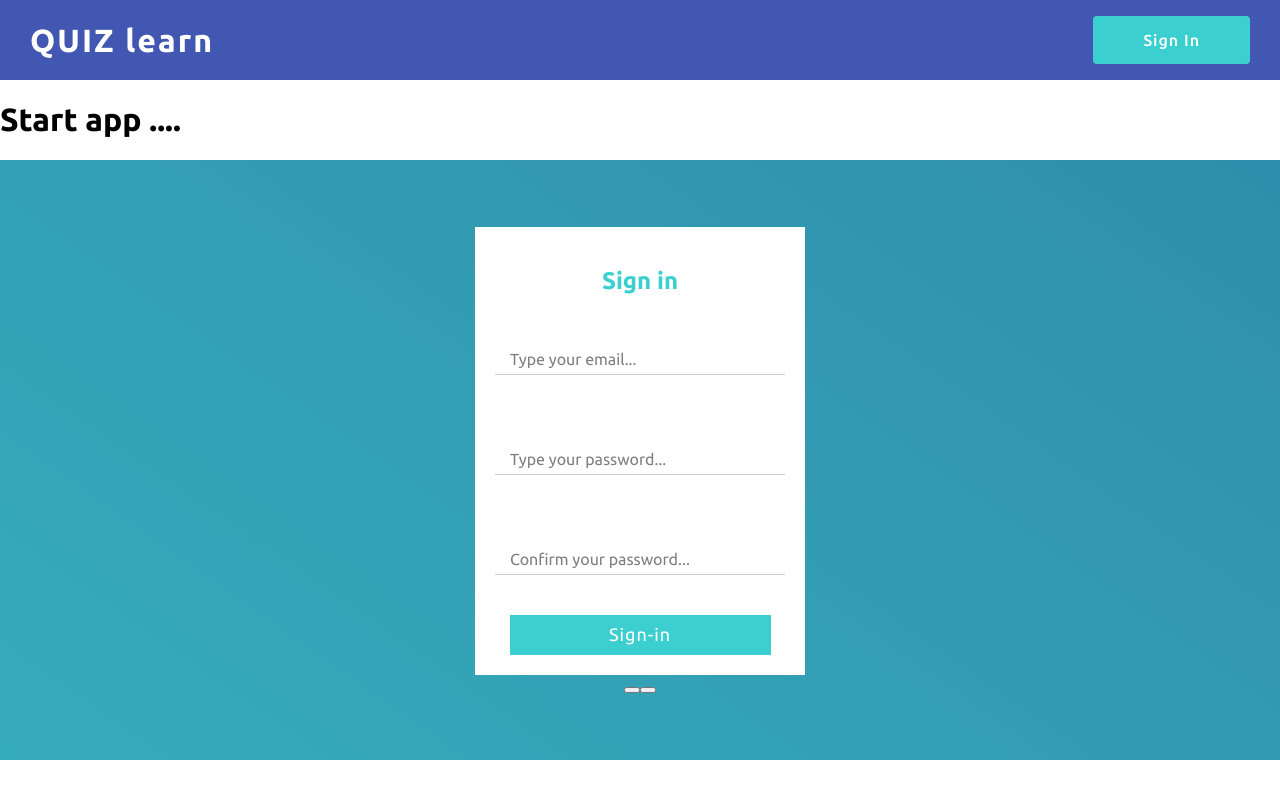
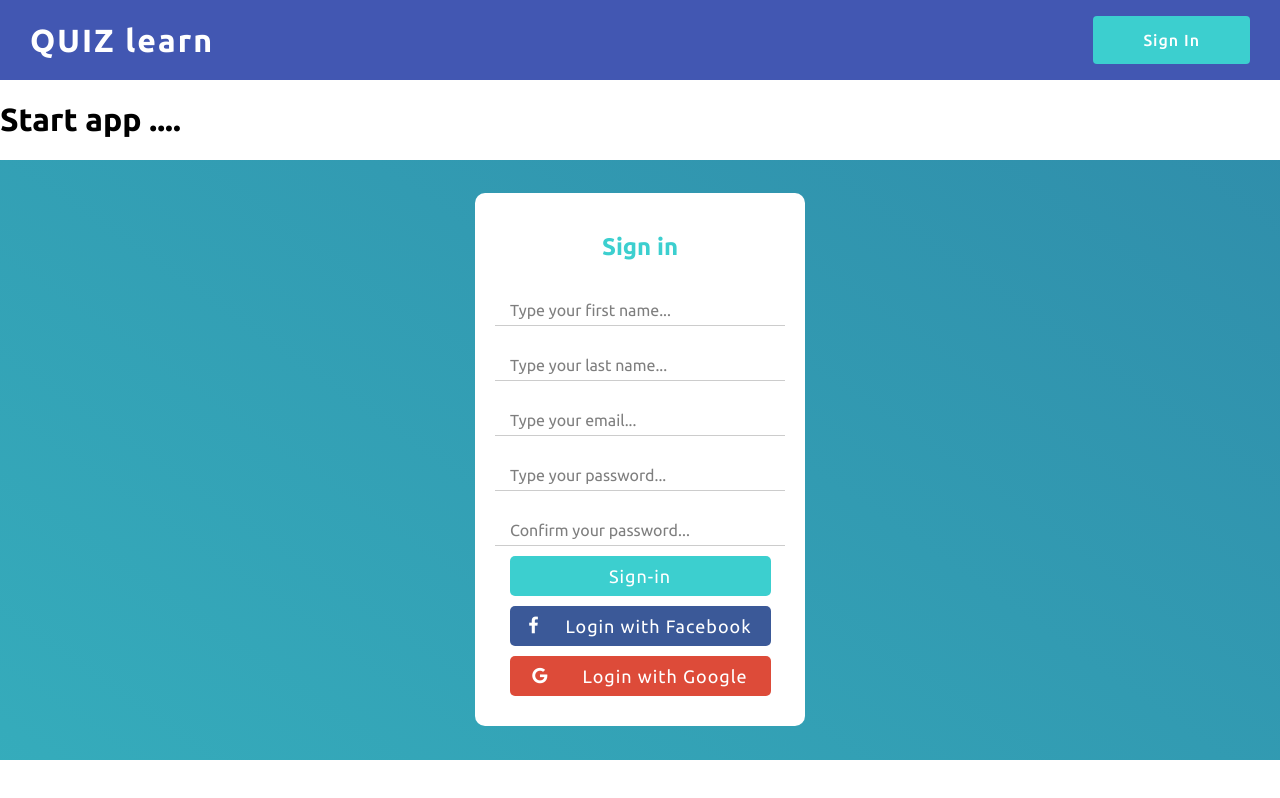
Before and after one commit to slavikzdebskyy/Quiz-learn, an Angular app: page / in a window 1280 px wide. Built offline with nearby package versions, Linux system fonts and the light colour scheme; what angular-bootstrap-md, angular5-social-login, src would draw is missing.

Commit message:
finished signIn component

```diff
--- a/src/app/core/signin/signin.component.html
+++ b/src/app/core/signin/signin.component.html
@@ -1,6 +1,16 @@
 <div class="sing-up-container">
   <form [formGroup]="signInForm" (ngSubmit)="signIn()">
     <h2>Sign in</h2>
+    <label>
+      <input placeholder=" " type="text" formControlName="firstName" [ngClass]="{ 'not-valid': submitted && form.firstName.errors }">
+      <span class="placeholder">Type your first name...</span>
+      <span class="error-validation"  *ngIf="submitted && form['firstName'].errors">Enter correct first name</span>
+    </label>
+    <label>
+      <input placeholder=" " type="text" formControlName="lastName" [ngClass]="{ 'not-valid': submitted && form.lastName.errors }">
+      <span class="placeholder">Type your last name...</span>
+      <span class="error-validation"  *ngIf="submitted && form['lastName'].errors">Enter correct last name</span>
+    </label>
     <label>
       <input placeholder=" " type="email" formControlName="email" [ngClass]="{ 'not-valid': submitted && form.email.errors }">
       <span class="placeholder">Type your email...</span>
@@ -19,9 +29,10 @@
         <span class="error-validation" *ngIf="submitted && !isPasswordsEqual">Passwords in not equal</span>
     </label>
     <button type="submit">Sign-in</button>
+    <div class="social-btns-container">
+      <button (click)="socialSignIn('facebook')" class="fa fa-facebook"><span>Login with Facebook</span></button>
+      <button (click)="socialSignIn('google')" class="fa fa-google"><span>Login with Google</span></button>
+    </div>
   </form>
-  <div class="social-btns-container">
-      <button (click)="socialSignIn('facebook')"></button>
-      <button (click)="socialSignIn('google')"></button>
-  </div>
+
 </div>
--- a/src/app/core/signin/signin.component.scss
+++ b/src/app/core/signin/signin.component.scss
@@ -1,3 +1,4 @@
+@import url("https://cdnjs.cloudflare.com/ajax/libs/font-awesome/4.7.0/css/font-awesome.min.css");
 @import './../../../scss_modules/mixins';
 
 .sing-up-container {
@@ -8,20 +9,35 @@
   background-size: 600% 600%;
   animation: bg-anim 19s ease infinite;
 }
+
+.social-btns-container {
+  @include flex(column, center, space-around);
+  width: 100%;
+}
+
+.form-group {
+  width: 100%;
+  margin: 20px 0 20px;
+}
+
 h2 {
   color: #3ccfcf;
 }
+
 form {
   @include flex(column, center, space-around);
   width: 330px;
   padding: 20px;
   background-color: #fff;
+  border-radius: 10px;
 }
+
 label {
-  margin:20px 0;
+  margin: 5px 0;
   position:relative;
   display:inline-block;
 }
+
 span {
   &.placeholder {
   padding: 15px;
@@ -48,7 +64,7 @@ input {
   border: none;
   background: none;
   padding: 5px 15px;
-  margin-bottom: 20px;
+  margin-bottom: 5px;
   font-size: 21px;
   transition: 0.4s;
   border-bottom: 1px solid #ccc;
@@ -59,33 +75,44 @@ input {
     border-bottom: 2px solid #cc0000;
   }
 }
-.form-group {
-  width: 100%;
-  margin: 20px 0 20px;
-}
-button[type='submit'] {
+
+button {
+  @include flex(row, center, space-around);
   width: 90%;
   height: 40px;
   letter-spacing: 1px;
   font-size: 18px;
   color: #fff;
-  background-color: #3ccfcf;
   transition: 0.3s;
+  margin-bottom: 10px;
+  border-radius: 5px;
   cursor: pointer;
   outline: none;
   border: none;
-  &:hover {
-    background-color: lighten($color: #3ccfcf, $amount: 15%);
+  &[type='submit'] {
+    background-color: #3ccfcf;
+    &:hover {
+      background-color: lighten($color: #3ccfcf, $amount: 15%);
+    }
+  }
+  &.fa-facebook {
+    background: #3B5998;
+    &:hover {
+      background-color: lighten($color: #3B5998, $amount: 15%);
+    }
+  }
+  &.fa-google {
+    background: #dd4b39;
+    &:hover {
+      background-color: lighten($color: #dd4b39, $amount: 15%);
+    }
   }
 }
 
 input:focus + span, input:not(:placeholder-shown) + span {
   opacity:1;
-  transform: scale(0.75) translateY(-100%) translateX(-30px);
+  transform: scale(0.75) translateY(-80%) translateX(-30px);
 }
-
-
-
 
 @keyframes bg-anim {
   0%{background-position:84% 0%}
--- a/src/app/core/signin/signin.component.ts
+++ b/src/app/core/signin/signin.component.ts
@@ -17,6 +17,8 @@ export class SigninComponent implements OnInit {
 
   ngOnInit () {
     this.signInForm = this.formBuilder.group({
+        firstName: ['', [Validators.required]],
+        lastName: ['', [Validators.required]],
         email: ['', [Validators.required, Validators.email]],
         password: ['', [Validators.required, Validators.minLength(6)]],
         confirmPswrd: ['', [Validators.required, Validators.minLength(6)]]
```
